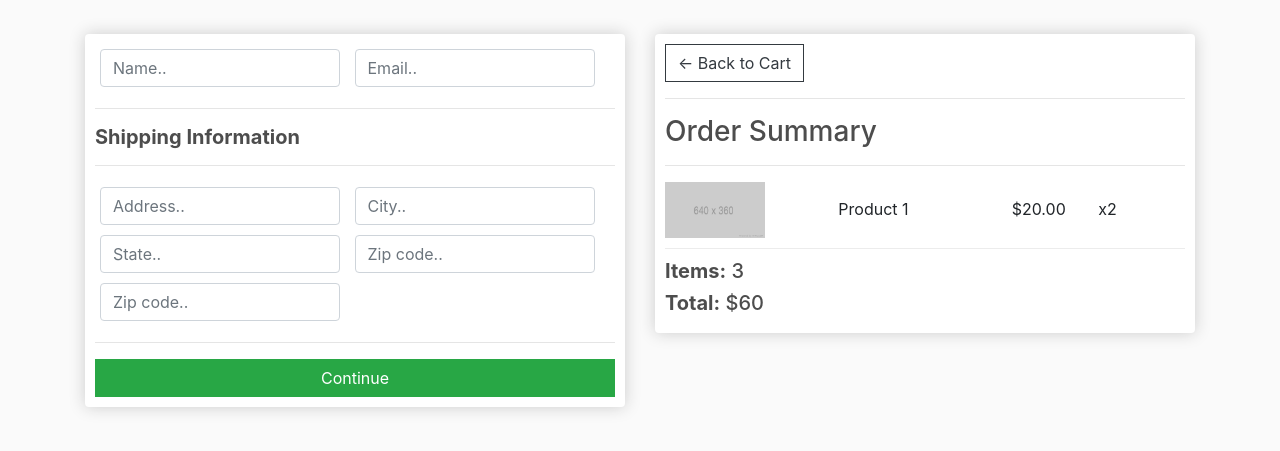
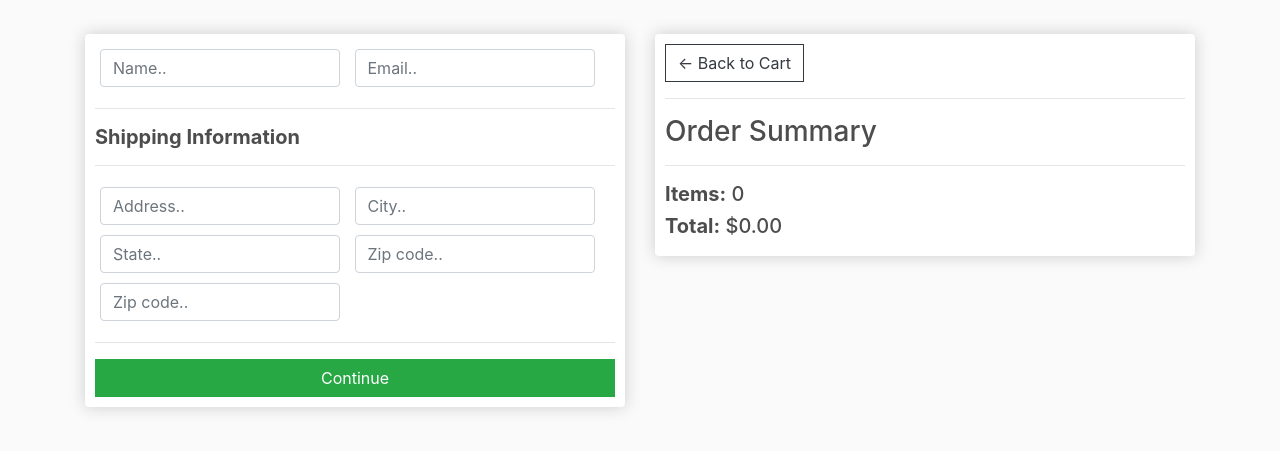
Before and after one commit to Sathya-Narayanan-99/shopp-it, a Django app: page /checkout/ in a window 1280 px wide. Shown: the part 62-513 px from the top of the page. Run offline with Django 3.2, Linux system fonts and the light colour scheme.

Commit message:
render the checkout page dynamically

```diff
--- a/store/templates/store/checkout.html
+++ b/store/templates/store/checkout.html
@@ -67,15 +67,17 @@
                 <h3>Order Summary</h3>
                 <hr>
 
+                {% for item in items %}
                 <div class="cart-row">
-					<div style="flex:2;"><img class="row-image" src="{% static 'images/ProductTemplate.png' %}"></div>
-					<div style="flex:2; margin-top: 15px;"><p>Product 1</p></div>
-					<div style="flex:1; margin-top: 15px;"><p>$20.00</p></div>
-					<div style="flex:1; margin-top: 15px;"><p>x2</p></div>
+					<div style="flex:2;"><img class="row-image" src="{{ item.product.imageURL }}"></div>
+					<div style="flex:2; margin-top: 15px;"><p>{{item.product.name}}</p></div>
+					<div style="flex:1; margin-top: 15px;"><p>${{item.product.price}}</p></div>
+					<div style="flex:1; margin-top: 15px;"><p>x{{item.quantity}}</p></div>
 				</div>
+                {% endfor %}
 
-                <h5><strong>Items:</strong>   3</h5>
-				<h5><strong>Total:</strong>   $60</h5>
+                <h5><strong>Items:</strong>   {{order.get_cart_items}}</h5>
+				<h5><strong>Total:</strong>   ${{order.get_cart_total|floatformat:2}}</h5>
             </div>
         </div>
     </div>
--- a/store/views.py
+++ b/store/views.py
@@ -19,8 +19,20 @@ def cart(request):
         order = {'get_cart_items':0, 'get_cart_total':0}
 
     context = {'items':items, 'order':order}
+
     return render(request,"store/cart.html",context)
 
 def checkout(request):
-    context = {}
+
+    if request.user.is_authenticated:
+        customer = request.user.customer
+        order, created = Order.objects.get_or_create(customer=customer, complete=False)
+        items = order.orderitem_set.all()
+
+    else:
+        items = []
+        order = {'get_cart_items':0, 'get_cart_total':0}
+
+    context = {'items':items, 'order':order}
+
     return render(request,"store/checkout.html",context)
```
